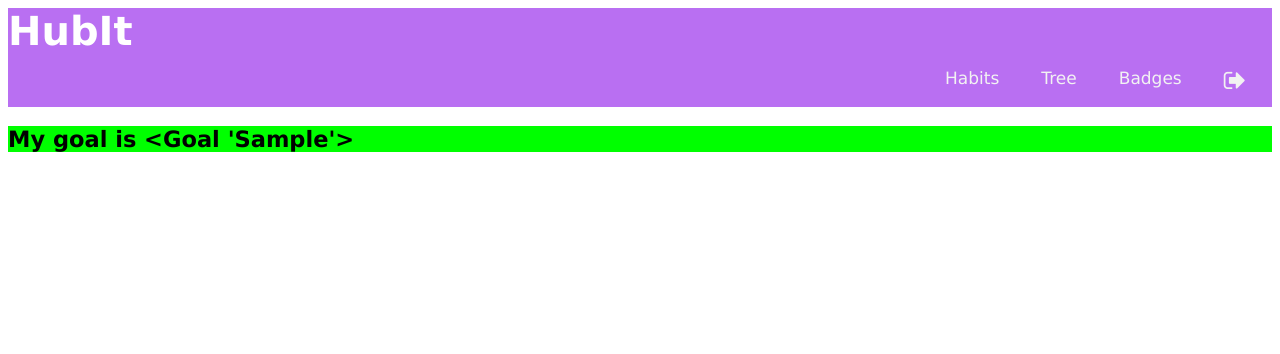
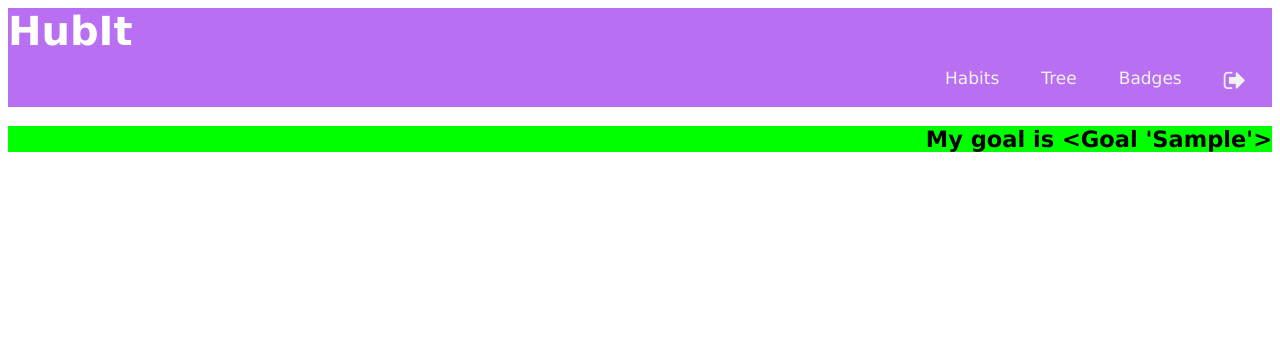
Before and after one commit to S0nVard/Habit, a Flask app: template templates/habits.html in a window 1280 px wide. Shown: the top 354 px of the page. Run offline with Flask 3, Linux system fonts and the light colour scheme; the template is opened without the code that fills it: values that come from a table or form of the project are taken from there, others are empty; tables that the repository leaves empty hold one stand-in row (values such as "Sample post"); some libraries are stand-ins or nearby versions.

Commit message:
aligning right

```diff
--- a/templates/habits.html
+++ b/templates/habits.html
@@ -9,7 +9,7 @@
 
 <style>
 .goal {
-  align:right;
+  text-align:right;
   background:#00FF00;
 }
 
```
